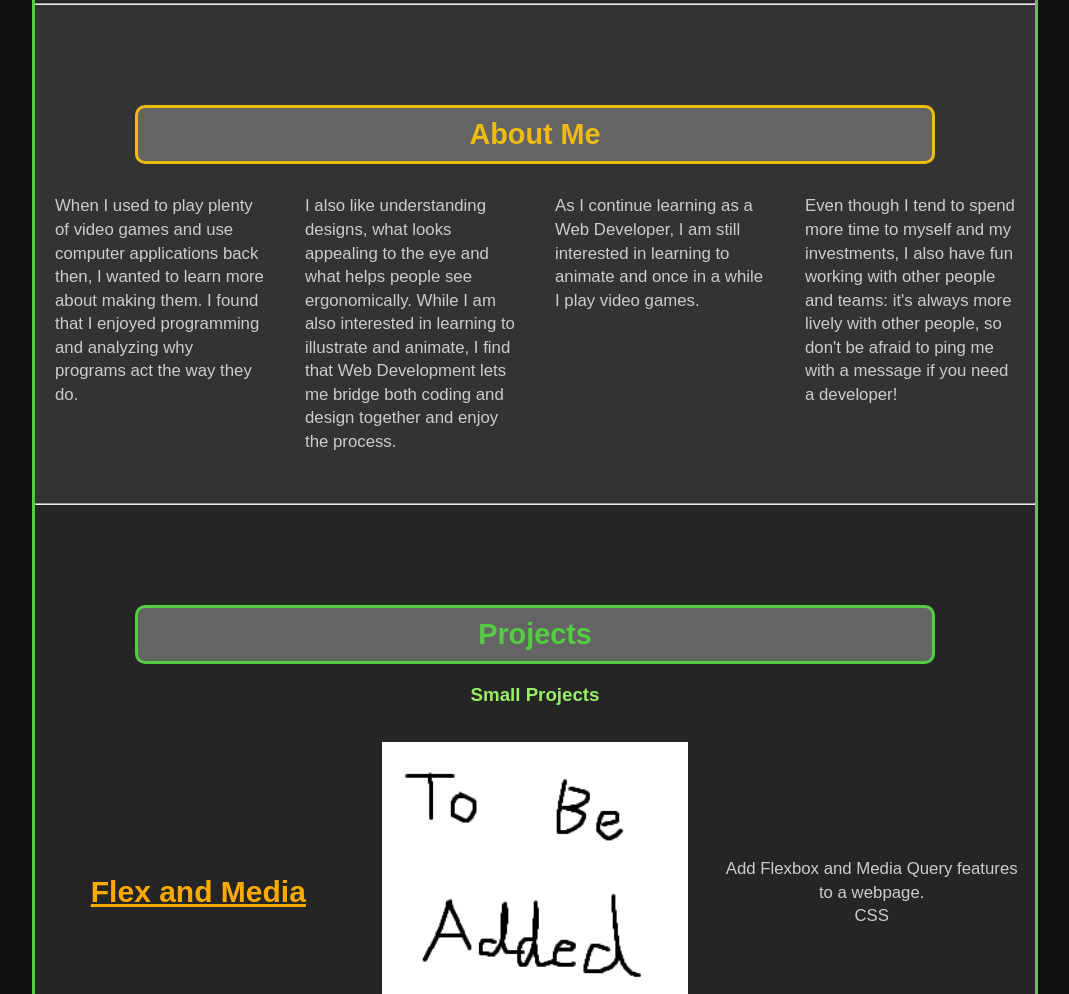
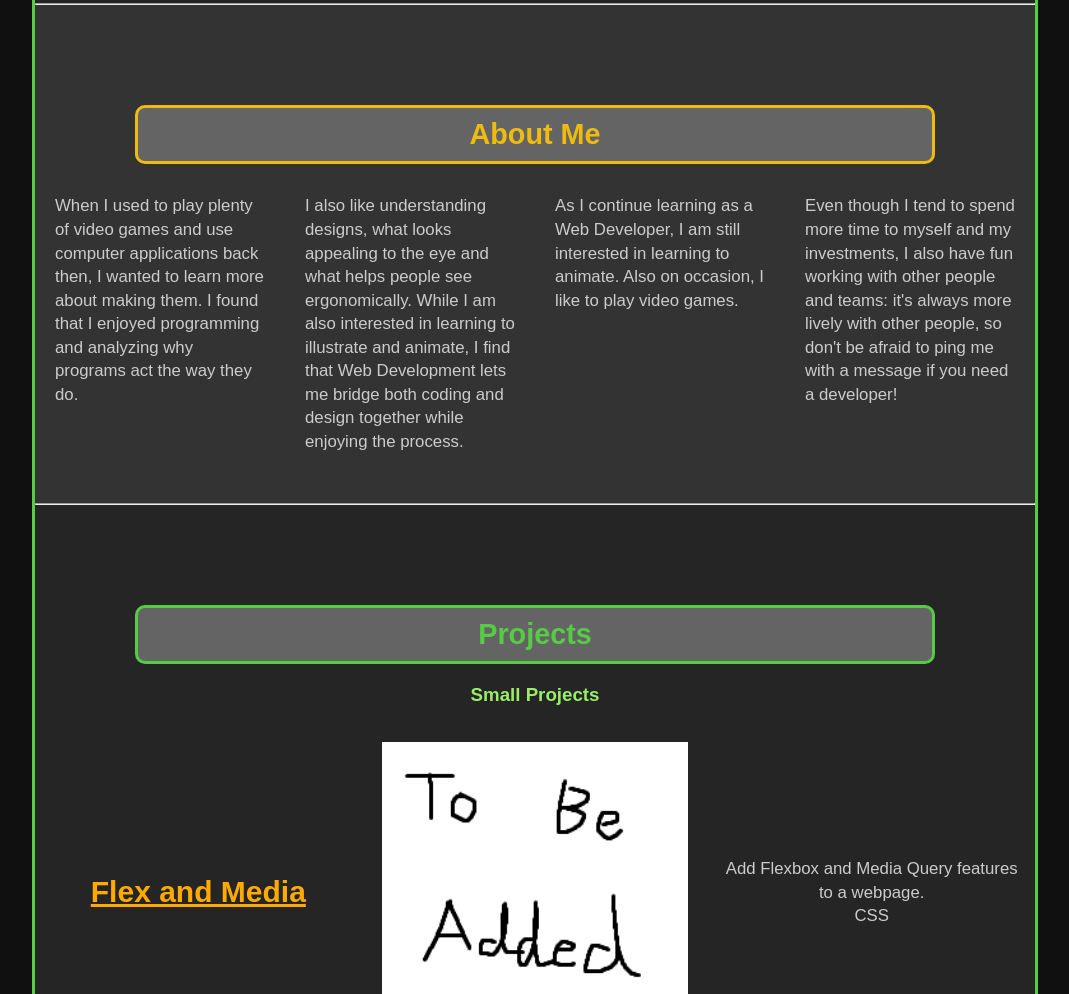
Before and after one commit to scottThinkful/Portfolio, a plain HTML site: page index.html in a window 1280 px wide. Shown: the part 1367-2361 px from the top of the page, without its empty margins (105-1174 px from the left). Drawn offline with Linux system fonts and the light colour scheme; a script that the page names is missing.

Commit message:
some stuff

```diff
--- a/index.html
+++ b/index.html
@@ -74,10 +74,10 @@
           <p class="flex-item">When I used to play plenty of video games and use computer applications back then, I wanted to learn more about making them.  I found that I enjoyed programming and analyzing why programs act the way they do.</p>
 
           <!--Design and Web Development-->
-          <p class="flex-item">I also like understanding designs, what looks appealing to the eye and what helps people see ergonomically.  While I am also interested in learning to illustrate and animate, I find that Web Development lets me bridge both coding and design together and enjoy the process.</p>
+          <p class="flex-item">I also like understanding designs, what looks appealing to the eye and what helps people see ergonomically.  While I am also interested in learning to illustrate and animate, I find that Web Development lets me bridge both coding and design together while enjoying the process.</p>
 
           <!-- Outside Interstes-->
-          <p class="flex-item">As I continue learning as a Web Developer, I am still interested in learning to animate and once in a while I play video games.</p>
+          <p class="flex-item">As I continue learning as a Web Developer, I am still interested in learning to animate.  Also on occasion, I like to play video games.</p>
 
           <!--Working with a team-->
           <p class="flex-item">Even though I tend to spend more time to myself and my investments, I also have fun working with other people and teams: it's always more lively with other people, so don't be afraid to ping me with a message if you need a developer!</p>
```
